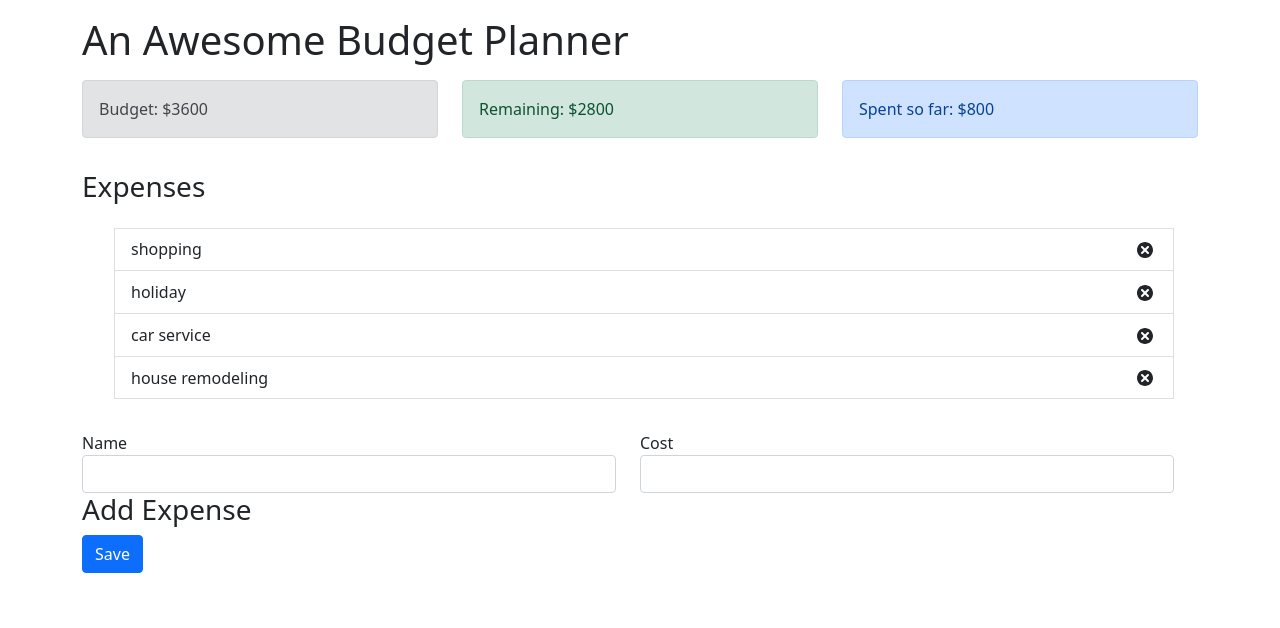
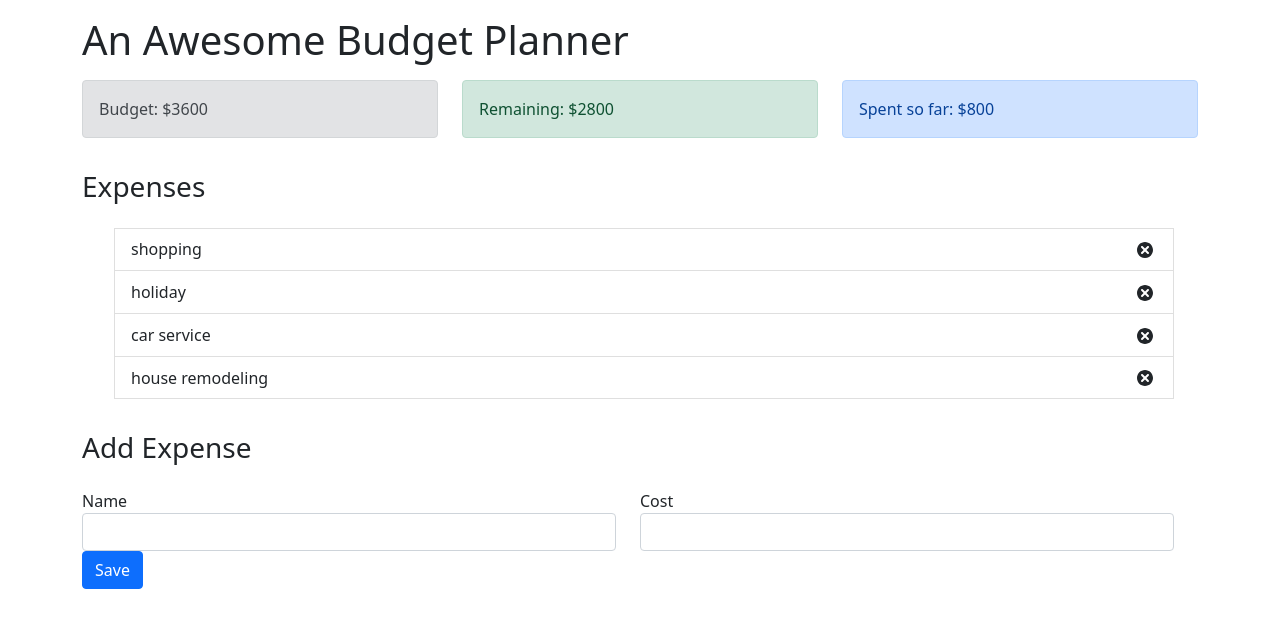
Before and after one commit to mfbaltaza/budget-tracker, a React (Create React App) app: page / in a window 1280 px wide. Shown: the top 628 px of the page. Built offline with nearby package versions, Linux system fonts and the light colour scheme.

Commit message:
Fixes Add Expense Text Placement

```diff
--- a/src/App.js
+++ b/src/App.js
@@ -29,6 +29,7 @@ export default function App() {
             <ExpenseList />
           </div>
         </div>
+        <h3 className="mt-3">Add Expense</h3>
         <div className="row mt-3">
           <div className="col-sm">
             <AddExpenseForm />
--- a/src/components/AddExpenseForm.js
+++ b/src/components/AddExpenseForm.js
@@ -24,7 +24,6 @@ export default function AddExpenseForm() {
           ></input>
         </div>
       </div>
-      <h3>Add Expense</h3>
       <div className="row">
         <div className="col-sm">
           <button type="submit" className="btn btn-primary mt3">
```
